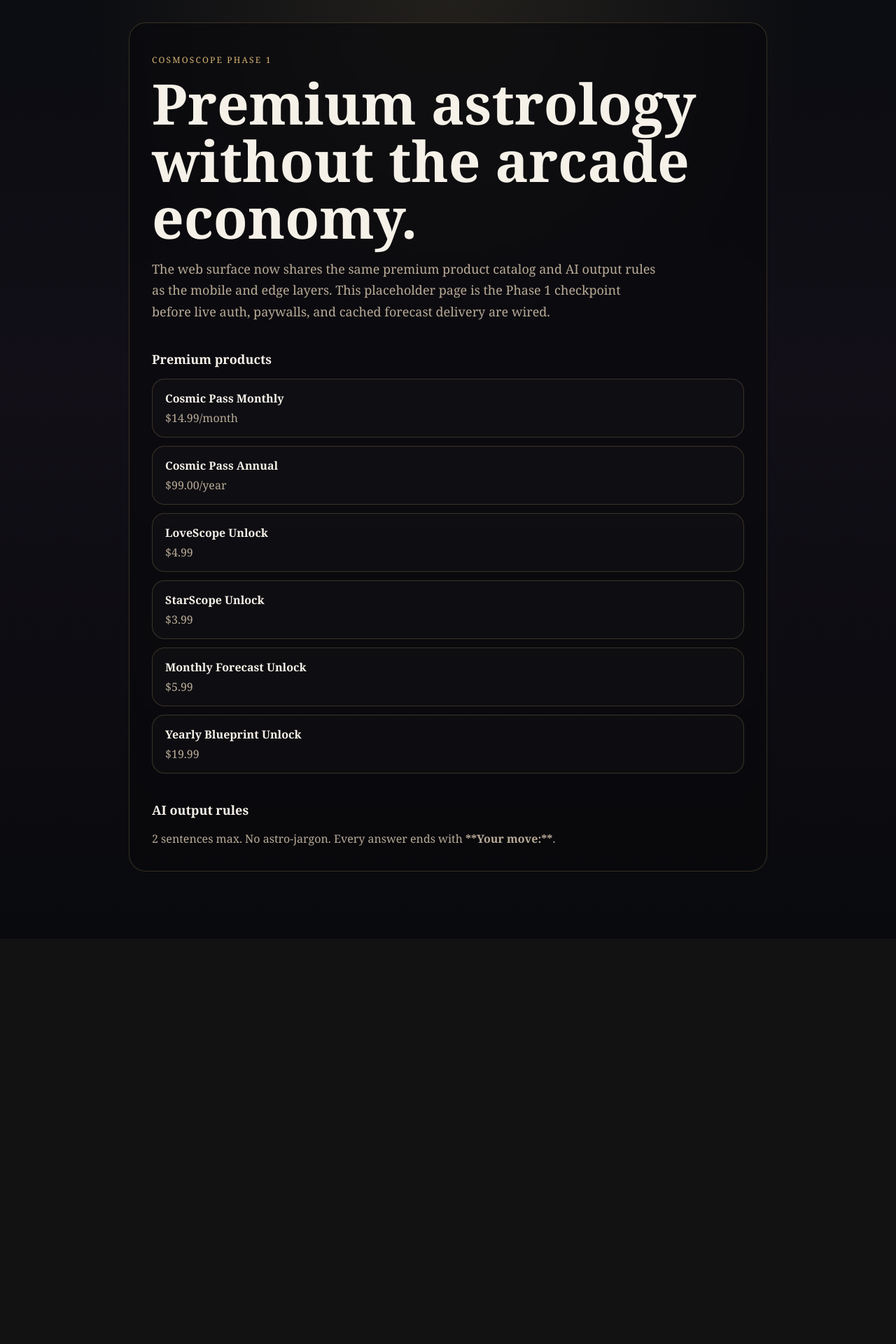
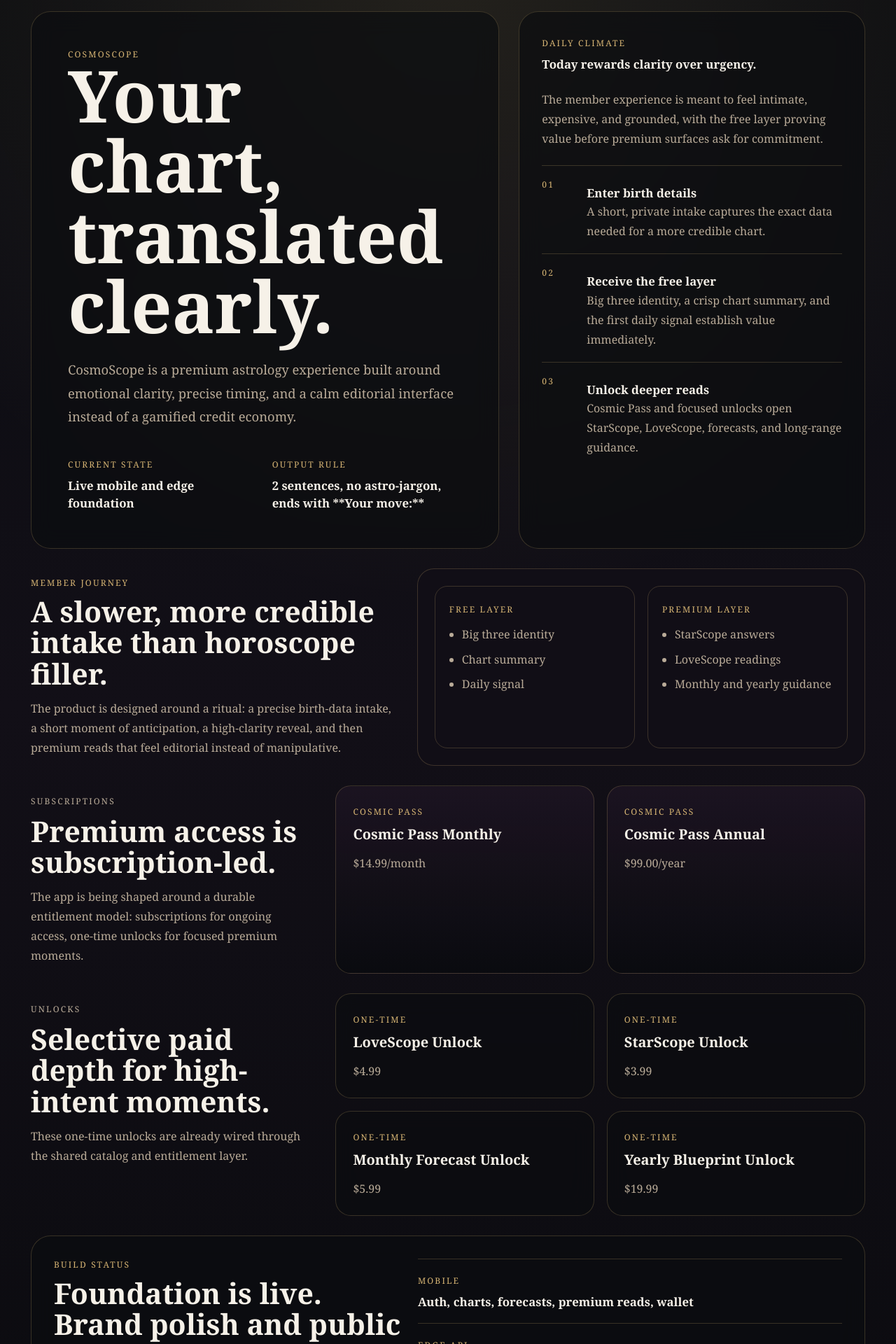
Before and after one commit to jeffgreen-lgtm/forcodex, a Next.js app in the folder apps/web/: page / in a window 1280 px wide. Shown: the part 40-1960 px from the top of the page at 70% size. Before the commit the page ends 1381 px from the top, so only its background shows below. Built offline with nearby package versions, Linux system fonts and the light colour scheme.

Commit message:
Polish CosmoScope web landing page

```diff
--- a/apps/web/app/globals.css
+++ b/apps/web/app/globals.css
@@ -6,6 +6,8 @@
   --muted: #b9ab98;
   --gold: #d7b574;
   --line: rgba(215, 181, 116, 0.22);
+  --panel: rgba(12, 13, 17, 0.7);
+  --panel-strong: rgba(18, 15, 23, 0.92);
 }
 
 * {
@@ -31,3 +33,264 @@ a {
   color: inherit;
   text-decoration: none;
 }
+
+h1,
+h2,
+h3,
+p {
+  margin: 0;
+}
+
+.page-shell {
+  margin: 0 auto;
+  max-width: 1240px;
+  padding: 56px 24px 96px;
+}
+
+.hero {
+  display: grid;
+  gap: 28px;
+  grid-template-columns: 1.15fr 0.85fr;
+  min-height: calc(100vh - 152px);
+}
+
+.hero-copy,
+.hero-panel,
+.product-card,
+.status-band {
+  border: 1px solid var(--line);
+  background: var(--panel);
+  backdrop-filter: blur(16px);
+}
+
+.hero-copy {
+  border-radius: 28px;
+  display: flex;
+  flex-direction: column;
+  justify-content: space-between;
+  padding: clamp(28px, 5vw, 52px);
+}
+
+.hero-copy h1 {
+  font-size: clamp(3rem, 8vw, 6.5rem);
+  line-height: 0.98;
+  max-width: 10ch;
+}
+
+.lede {
+  color: var(--muted);
+  font-size: 1.15rem;
+  line-height: 1.8;
+  margin-top: 24px;
+  max-width: 44rem;
+}
+
+.eyebrow,
+.meta-label,
+.panel-kicker,
+.product-kind,
+.status-list span,
+.signal-index {
+  color: var(--gold);
+  font-size: 0.75rem;
+  letter-spacing: 0.18em;
+  text-transform: uppercase;
+}
+
+.hero-meta {
+  display: grid;
+  gap: 20px;
+  grid-template-columns: repeat(2, minmax(0, 1fr));
+  margin-top: 40px;
+}
+
+.hero-meta strong,
+.panel-head strong,
+.signal-row strong,
+.product-card h3,
+.status-list strong {
+  display: block;
+  font-size: 1.05rem;
+  line-height: 1.5;
+  margin-top: 8px;
+}
+
+.hero-panel {
+  border-radius: 28px;
+  display: flex;
+  flex-direction: column;
+  gap: 24px;
+  padding: 32px;
+}
+
+.panel-copy,
+.signal-row p,
+.section-header p,
+.product-card p {
+  color: var(--muted);
+  line-height: 1.75;
+}
+
+.signal-list {
+  display: grid;
+  gap: 18px;
+}
+
+.signal-row {
+  align-items: start;
+  border-top: 1px solid var(--line);
+  display: grid;
+  gap: 16px;
+  grid-template-columns: 48px 1fr;
+  padding-top: 18px;
+}
+
+.section-grid {
+  display: grid;
+  gap: 28px;
+  grid-template-columns: 0.7fr 1.3fr;
+  margin-top: 28px;
+}
+
+.story-band {
+  align-items: stretch;
+  display: grid;
+  gap: 28px;
+  grid-template-columns: 0.9fr 1.1fr;
+  margin-top: 28px;
+}
+
+.story-copy {
+  padding: 12px 8px 12px 0;
+}
+
+.story-copy h2,
+.closing-note h2 {
+  font-size: clamp(1.8rem, 3.2vw, 3rem);
+  line-height: 1.08;
+  margin: 10px 0 14px;
+}
+
+.story-copy p:last-child,
+.closing-note p:last-child {
+  color: var(--muted);
+  line-height: 1.75;
+}
+
+.story-card {
+  background: var(--panel-strong);
+  border: 1px solid var(--line);
+  border-radius: 24px;
+  display: grid;
+  gap: 18px;
+  grid-template-columns: repeat(2, minmax(0, 1fr));
+  padding: 24px;
+}
+
+.story-column {
+  border: 1px solid var(--line);
+  border-radius: 18px;
+  padding: 20px;
+}
+
+.story-column ul {
+  display: grid;
+  gap: 10px;
+  margin: 14px 0 0;
+  padding-left: 18px;
+  color: var(--muted);
+  line-height: 1.6;
+}
+
+.section-header {
+  padding: 12px 8px 12px 0;
+}
+
+.section-header h2,
+.status-band h2 {
+  font-size: clamp(1.8rem, 3.2vw, 3rem);
+  line-height: 1.08;
+  margin: 10px 0 14px;
+}
+
+.product-grid {
+  display: grid;
+  gap: 18px;
+  grid-template-columns: repeat(2, minmax(0, 1fr));
+}
+
+.product-grid.compact {
+  grid-template-columns: repeat(2, minmax(0, 1fr));
+}
+
+.product-card {
+  border-radius: 22px;
+  padding: 24px;
+}
+
+.product-card.featured {
+  background: linear-gradient(180deg, rgba(28, 20, 33, 0.96), rgba(10, 11, 15, 0.88));
+}
+
+.product-card h3 {
+  font-size: 1.25rem;
+}
+
+.product-card p {
+  font-size: 1rem;
+  margin-top: 12px;
+}
+
+.status-band {
+  align-items: start;
+  border-radius: 28px;
+  display: grid;
+  gap: 24px;
+  grid-template-columns: 0.9fr 1.1fr;
+  margin-top: 28px;
+  padding: 32px;
+}
+
+.closing-note {
+  margin-top: 28px;
+  max-width: 780px;
+  padding: 12px 0 0;
+}
+
+.status-list {
+  display: grid;
+  gap: 18px;
+}
+
+.status-list div {
+  border-top: 1px solid var(--line);
+  padding-top: 18px;
+}
+
+@media (max-width: 960px) {
+  .hero,
+  .section-grid,
+  .story-band,
+  .status-band,
+  .hero-meta,
+  .product-grid,
+  .product-grid.compact,
+  .story-card {
+    grid-template-columns: 1fr;
+  }
+
+  .page-shell {
+    padding: 24px 16px 72px;
+  }
+
+  .hero {
+    min-height: auto;
+  }
+
+  .hero-copy,
+  .hero-panel,
+  .status-band,
+  .product-card {
+    border-radius: 22px;
+  }
+}
--- a/apps/web/app/page.tsx
+++ b/apps/web/app/page.tsx
@@ -2,58 +2,172 @@ import { OUTPUT_RULES, PREMIUM_PRODUCTS } from "@cosmoscope/api";
 
 export const runtime = "edge";
 
+const subscriptionProducts = Object.values(PREMIUM_PRODUCTS).filter((product) => product.kind === "subscription");
+const unlockProducts = Object.values(PREMIUM_PRODUCTS).filter((product) => product.kind === "one_time_unlock");
+
+const ritualSteps = [
+  {
+    title: "Enter birth details",
+    body: "A short, private intake captures the exact data needed for a more credible chart."
+  },
+  {
+    title: "Receive the free layer",
+    body: "Big three identity, a crisp chart summary, and the first daily signal establish value immediately."
+  },
+  {
+    title: "Unlock deeper reads",
+    body: "Cosmic Pass and focused unlocks open StarScope, LoveScope, forecasts, and long-range guidance."
+  }
+];
+
+const featureColumns = [
+  {
+    title: "Free layer",
+    items: ["Big three identity", "Chart summary", "Daily signal"]
+  },
+  {
+    title: "Premium layer",
+    items: ["StarScope answers", "LoveScope readings", "Monthly and yearly guidance"]
+  }
+];
+
 export default function HomePage() {
   return (
-    <main style={{ margin: "0 auto", maxWidth: 960, padding: "72px 24px 96px" }}>
-      <div
-        style={{
-          border: "1px solid var(--line)",
-          borderRadius: 24,
-          padding: 32,
-          background: "rgba(9, 10, 13, 0.68)",
-          backdropFilter: "blur(12px)"
-        }}
-      >
-        <p style={{ color: "var(--gold)", fontSize: 12, letterSpacing: "0.18em", textTransform: "uppercase" }}>
-          CosmoScope Phase 1
+    <main className="page-shell">
+      <section className="hero">
+        <div className="hero-copy">
+          <p className="eyebrow">CosmoScope</p>
+          <h1>Your chart, translated clearly.</h1>
+          <p className="lede">
+            CosmoScope is a premium astrology experience built around emotional clarity, precise timing, and a calm
+            editorial interface instead of a gamified credit economy.
           </p>
-        <h1 style={{ fontSize: "clamp(2.6rem, 7vw, 5rem)", lineHeight: 1.02, margin: "0 0 16px" }}>
-          Premium astrology without the arcade economy.
-        </h1>
-        <p style={{ color: "var(--muted)", fontSize: 18, lineHeight: 1.7, maxWidth: 720 }}>
-          The web surface now shares the same premium product catalog and AI output rules as the mobile and edge
-          layers. This placeholder page is the Phase 1 checkpoint before live auth, paywalls, and cached forecast
-          delivery are wired.
+          <div className="hero-meta">
+            <div>
+              <span className="meta-label">Current state</span>
+              <strong>Live mobile and edge foundation</strong>
+            </div>
+            <div>
+              <span className="meta-label">Output rule</span>
+              <strong>
+                {OUTPUT_RULES.maxSentences} sentences, no astro-jargon, ends with {OUTPUT_RULES.requiredCta}
+              </strong>
+            </div>
+          </div>
+        </div>
+
+        <div className="hero-panel">
+          <div className="panel-head">
+            <span className="panel-kicker">Daily climate</span>
+            <strong>Today rewards clarity over urgency.</strong>
+          </div>
+          <p className="panel-copy">
+            The member experience is meant to feel intimate, expensive, and grounded, with the free layer proving
+            value before premium surfaces ask for commitment.
           </p>
+          <div className="signal-list">
+            {ritualSteps.map((step, index) => (
+              <div key={step.title} className="signal-row">
+                <span className="signal-index">0{index + 1}</span>
+                <div>
+                  <strong>{step.title}</strong>
+                  <p>{step.body}</p>
+                </div>
+              </div>
+            ))}
+          </div>
+        </div>
+      </section>
 
-        <section style={{ marginTop: 40 }}>
-          <h2 style={{ fontSize: 18, marginBottom: 16 }}>Premium products</h2>
-          <ul style={{ display: "grid", gap: 12, listStyle: "none", margin: 0, padding: 0 }}>
-            {Object.values(PREMIUM_PRODUCTS).map((product) => (
-              <li
-                key={product.key}
-                style={{
-                  border: "1px solid var(--line)",
-                  borderRadius: 18,
-                  padding: "16px 18px",
-                  background: "rgba(255, 255, 255, 0.02)"
-                }}
-              >
-                <strong>{product.title}</strong>
-                <div style={{ color: "var(--muted)", marginTop: 6 }}>{product.priceLabel}</div>
-              </li>
+      <section className="story-band">
+        <div className="story-copy">
+          <p className="eyebrow">Member journey</p>
+          <h2>A slower, more credible intake than horoscope filler.</h2>
+          <p>
+            The product is designed around a ritual: a precise birth-data intake, a short moment of anticipation, a
+            high-clarity reveal, and then premium reads that feel editorial instead of manipulative.
+          </p>
+        </div>
+        <div className="story-card">
+          {featureColumns.map((column) => (
+            <div key={column.title} className="story-column">
+              <span className="product-kind">{column.title}</span>
+              <ul>
+                {column.items.map((item) => (
+                  <li key={item}>{item}</li>
                 ))}
               </ul>
+            </div>
+          ))}
+        </div>
       </section>
 
-        <section style={{ marginTop: 40 }}>
-          <h2 style={{ fontSize: 18, marginBottom: 16 }}>AI output rules</h2>
-          <p style={{ color: "var(--muted)", lineHeight: 1.7, margin: 0 }}>
-            {OUTPUT_RULES.maxSentences} sentences max. No astro-jargon. Every answer ends with{" "}
-            <strong>{OUTPUT_RULES.requiredCta}</strong>.
+      <section className="section-grid">
+        <div className="section-header">
+          <p className="eyebrow">Subscriptions</p>
+          <h2>Premium access is subscription-led.</h2>
+          <p>
+            The app is being shaped around a durable entitlement model: subscriptions for ongoing access, one-time
+            unlocks for focused premium moments.
+          </p>
+        </div>
+        <div className="product-grid">
+          {subscriptionProducts.map((product) => (
+            <article key={product.key} className="product-card featured">
+              <span className="product-kind">Cosmic Pass</span>
+              <h3>{product.title}</h3>
+              <p>{product.priceLabel}</p>
+            </article>
+          ))}
+        </div>
+      </section>
+
+      <section className="section-grid">
+        <div className="section-header">
+          <p className="eyebrow">Unlocks</p>
+          <h2>Selective paid depth for high-intent moments.</h2>
+          <p>These one-time unlocks are already wired through the shared catalog and entitlement layer.</p>
+        </div>
+        <div className="product-grid compact">
+          {unlockProducts.map((product) => (
+            <article key={product.key} className="product-card">
+              <span className="product-kind">One-time</span>
+              <h3>{product.title}</h3>
+              <p>{product.priceLabel}</p>
+            </article>
+          ))}
+        </div>
+      </section>
+
+      <section className="status-band">
+        <div>
+          <p className="eyebrow">Build status</p>
+          <h2>Foundation is live. Brand polish and public deployment are next.</h2>
+        </div>
+        <div className="status-list">
+          <div>
+            <span>Mobile</span>
+            <strong>Auth, charts, forecasts, premium reads, wallet</strong>
+          </div>
+          <div>
+            <span>Edge API</span>
+            <strong>Cloudflare Worker deployed and smoke-tested</strong>
+          </div>
+          <div>
+            <span>Purchases</span>
+            <strong>RevenueCat scaffolded, dashboard config pending</strong>
+          </div>
+        </div>
+      </section>
+
+      <section className="closing-note">
+        <p className="eyebrow">Current web goal</p>
+        <h2>Give the brand a presentable front door while mobile and payments mature behind it.</h2>
+        <p>
+          This surface is now good enough for visual review, content direction, and design iteration. The next web
+          leap is live auth, real member state, and a proper premium conversion flow.
         </p>
       </section>
-      </div>
     </main>
   );
 }
```
Also changed, not shown: 2 other files (tests, documents, lock files or other folders). Lines whose indentation alone changed are shown as unchanged.
